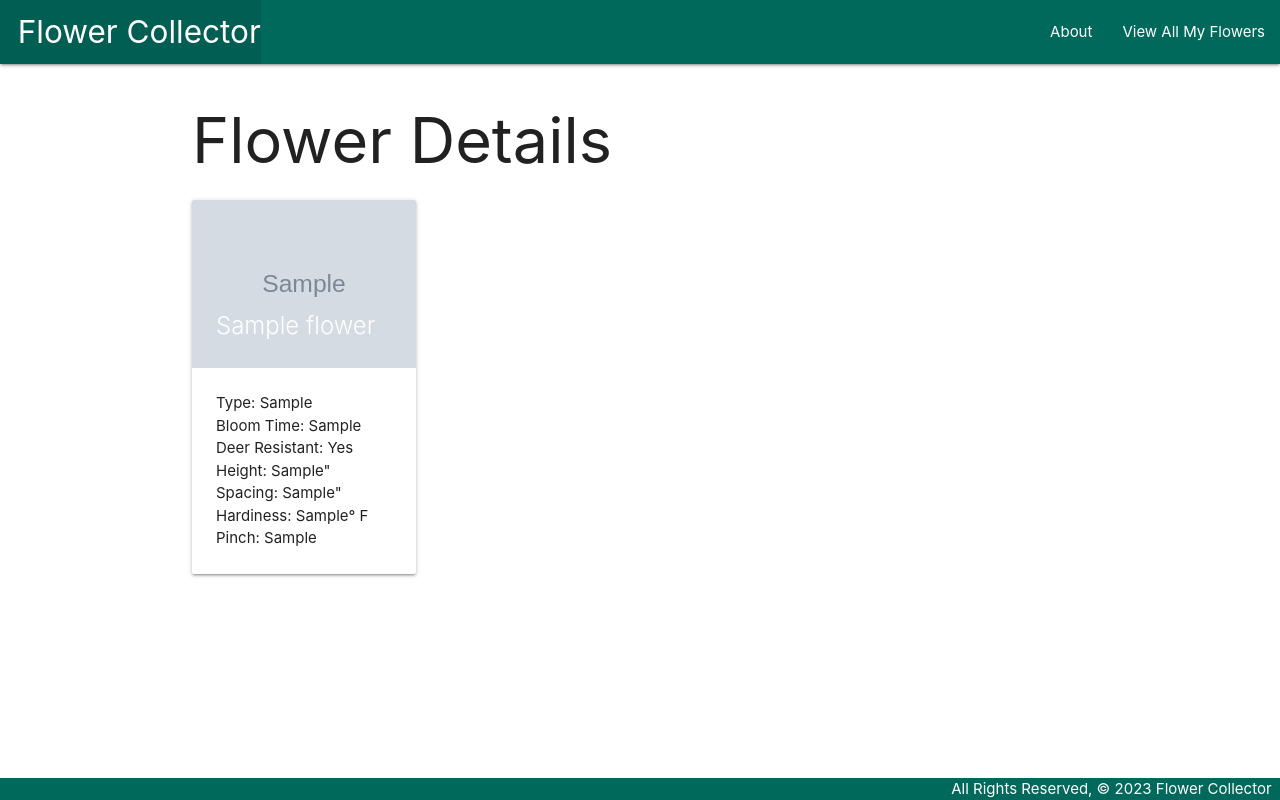
After one commit to SaidNivek/flowercollector, a Django app: page /flowers/1/ in a window 1280 px wide. The commit adds this page. Run offline with Django 4.2, Linux system fonts and the light colour scheme; tables that the repository leaves empty hold one stand-in row (values such as "Sample post"); grey boxes marked "Sample" are stand-in pictures.

Commit message:
Add detail view for Flowers, connect to index.html, check it works

```diff
--- /dev/null
+++ b/main_app/templates/flowers/detail.html
@@ -0,0 +1,36 @@
+{% extends 'base.html' %}
+{% block content %}
+
+<h1>Flower Details</h1>
+
+<div class="card">
+    <div class="card-image">
+        <img class="flower-image" src="{{ flower.image }}" alt="{{ flower.name }} image">
+        <span class="card-title">{{ flower.name }}</span>
+      </div>
+      <div class="card-content">
+        <p>Type: {{ flower.plantType }}</p>
+        <p>Bloom Time: {{ flower.bloom }}</p>
+        {% if flower.deerResistant %}
+            <p>Deer Resistant: Yes</p>
+        {% else %}
+            <p>Deer Resistant: No</p>
+        {% endif %}
+        <p>Height: {{ flower.height }}"</p>
+        <p>Spacing: {{ flower.spacing }}"</p>
+        <p>Hardiness: {{ flower.hardiness }}&deg; F</p>
+        <p>Pinch: {{ flower.pinch }}</p>
+      </div>
+</div>
+
+{% endblock %}
+
+<!-- name = models.CharField(max_length=100)
+plantType = models.CharField(max_length=100)
+bloom = models.TextField(max_length=250)
+height = models.CharField(max_length=100)
+spacing = models.CharField(max_length=100)
+hardiness = models.CharField(max_length=100)
+pinch = models.CharField(max_length=100)
+deerResistant = models.BooleanField()
+image = models.TextField(max_length=1000) -->
--- a/main_app/templates/flowers/index.html
+++ b/main_app/templates/flowers/index.html
@@ -5,7 +5,9 @@
 
 <div class="flower-cards">
   {% for flower in flowers %}
-  <div class="card">
+
+  <div class="card small">
+      <a href="/flowers/{{ flower.id }}">
         <div class="card-image">
           <img class="flower-image" src="{{ flower.image }}" alt="{{ flower.name }} image">
           <span class="card-title">{{ flower.name }}</span>
@@ -19,6 +21,7 @@
           <p>Deer Resistant: No</p>
           {% endif %}
         </div>
+      </a>
     </div>
   {% endfor %}
 </div>
--- a/main_app/urls.py
+++ b/main_app/urls.py
@@ -5,4 +5,5 @@ urlpatterns = [
     path('', views.home, name='home'),
     path('about/', views.about, name='about'),
     path('flowers/', views.flowers_index, name='about'),
+    path('flowers/<int:flower_id>/', views.flowers_detail, name='detial')
 ]
--- a/main_app/views.py
+++ b/main_app/views.py
@@ -17,3 +17,11 @@ def flowers_index(request):
   return render(request, 'flowers/index.html', {
     'flowers': flowers
   })
+
+# main_app/views.py
+
+...
+
+def flowers_detail(request, flower_id):
+  flower = Flower.objects.get(id=flower_id)
+  return render(request, 'flowers/detail.html', { 'flower': flower })
```
Lines whose indentation alone changed are shown as unchanged.
